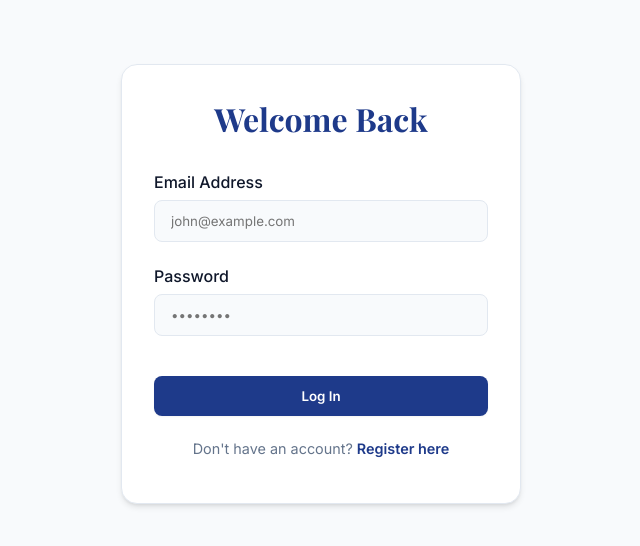
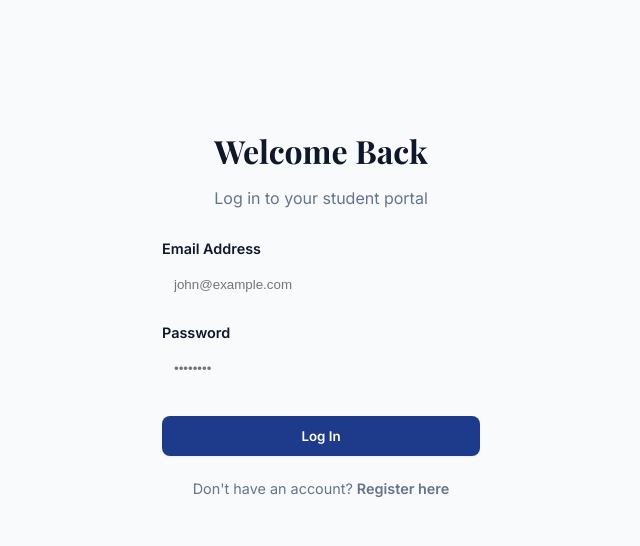
Before and after one commit to gold11997/Treasurepoint-tutors, a Next.js app: page /login in a window 1280 px wide. Shown: the top 546 px of the page, without its empty margins (319-959 px from the left). Built offline with nearby package versions, Linux system fonts and the light colour scheme.

Commit message:
Fix: Complete redesign of Auth pages and removal of broken module imports

```diff
--- a/src/app/login/page.tsx
+++ b/src/app/login/page.tsx
@@ -1,34 +1,34 @@
 import Link from "next/link";
-import styles from "../auth.module.css";
 import { login } from "../auth/actions";
 
 export default function Login({ searchParams }: { searchParams: { error?: string } }) {
   return (
-    <div className="container animate-fade-in">
-      <div className={styles.formContainer}>
-        <h1 className={styles.formTitle}>Welcome Back</h1>
+    <div className="container animate-fade-in" style={{ display: 'flex', justifyContent: 'center', alignItems: 'center', minHeight: '80vh' }}>
+      <div className="card glass" style={{ width: '100%', maxWidth: '400px', padding: '2.5rem' }}>
+        <h1 style={{ textAlign: 'center', marginBottom: '0.5rem' }}>Welcome Back</h1>
+        <p style={{ textAlign: 'center', color: 'var(--text-muted)', marginBottom: '2rem' }}>Log in to your student portal</p>
 
         {searchParams.error && (
-          <div style={{ backgroundColor: 'rgba(239, 68, 68, 0.1)', color: '#ef4444', padding: '1rem', borderRadius: 'var(--radius-md)', marginBottom: '1.5rem', textAlign: 'center', fontSize: '0.9rem' }}>
+          <div style={{ backgroundColor: 'rgba(239, 68, 68, 0.1)', color: '#ef4444', padding: '1rem', borderRadius: 'var(--radius-md)', marginBottom: '1.5rem', textAlign: 'center', fontSize: '0.85rem', border: '1px solid rgba(239, 68, 68, 0.2)' }}>
             {searchParams.error}
           </div>
         )}
 
-        <form action={login}>
-          <div className={styles.formGroup}>
-            <label className={styles.label} htmlFor="email">Email Address</label>
-            <input className={styles.input} type="email" id="email" name="email" placeholder="john@example.com" required />
+        <form action={login} style={{ display: 'flex', flexDirection: 'column', gap: '1.25rem' }}>
+          <div style={{ display: 'flex', flexDirection: 'column', gap: '0.5rem' }}>
+            <label style={{ fontSize: '0.9rem', fontWeight: '600' }} htmlFor="email">Email Address</label>
+            <input className="glass" style={{ padding: '0.75rem', borderRadius: 'var(--radius-sm)', border: '1px solid var(--border-color)', background: 'var(--glass-bg)', color: 'var(--text-color)' }} type="email" id="email" name="email" placeholder="john@example.com" required />
           </div>
-          <div className={styles.formGroup}>
-            <label className={styles.label} htmlFor="password">Password</label>
-            <input className={styles.input} type="password" id="password" name="password" placeholder="••••••••" required />
+          <div style={{ display: 'flex', flexDirection: 'column', gap: '0.5rem' }}>
+            <label style={{ fontSize: '0.9rem', fontWeight: '600' }} htmlFor="password">Password</label>
+            <input className="glass" style={{ padding: '0.75rem', borderRadius: 'var(--radius-sm)', border: '1px solid var(--border-color)', background: 'var(--glass-bg)', color: 'var(--text-color)' }} type="password" id="password" name="password" placeholder="••••••••" required />
           </div>
-          <button type="submit" className={`btn btn-primary ${styles.submitBtn}`}>
+          <button type="submit" className="btn btn-primary" style={{ marginTop: '0.5rem' }}>
             Log In
           </button>
         </form>
-        <p className={styles.footerText}>
-          Don't have an account? <Link href="/register">Register here</Link>
+        <p style={{ textAlign: 'center', marginTop: '1.5rem', fontSize: '0.9rem', color: 'var(--text-muted)' }}>
+          Don't have an account? <Link href="/register" style={{ color: 'var(--primary-color)', fontWeight: '600' }}>Register here</Link>
         </p>
       </div>
     </div>
```
Also changed, not shown: src/app/register/page.tsx (+19 -19 lines).
